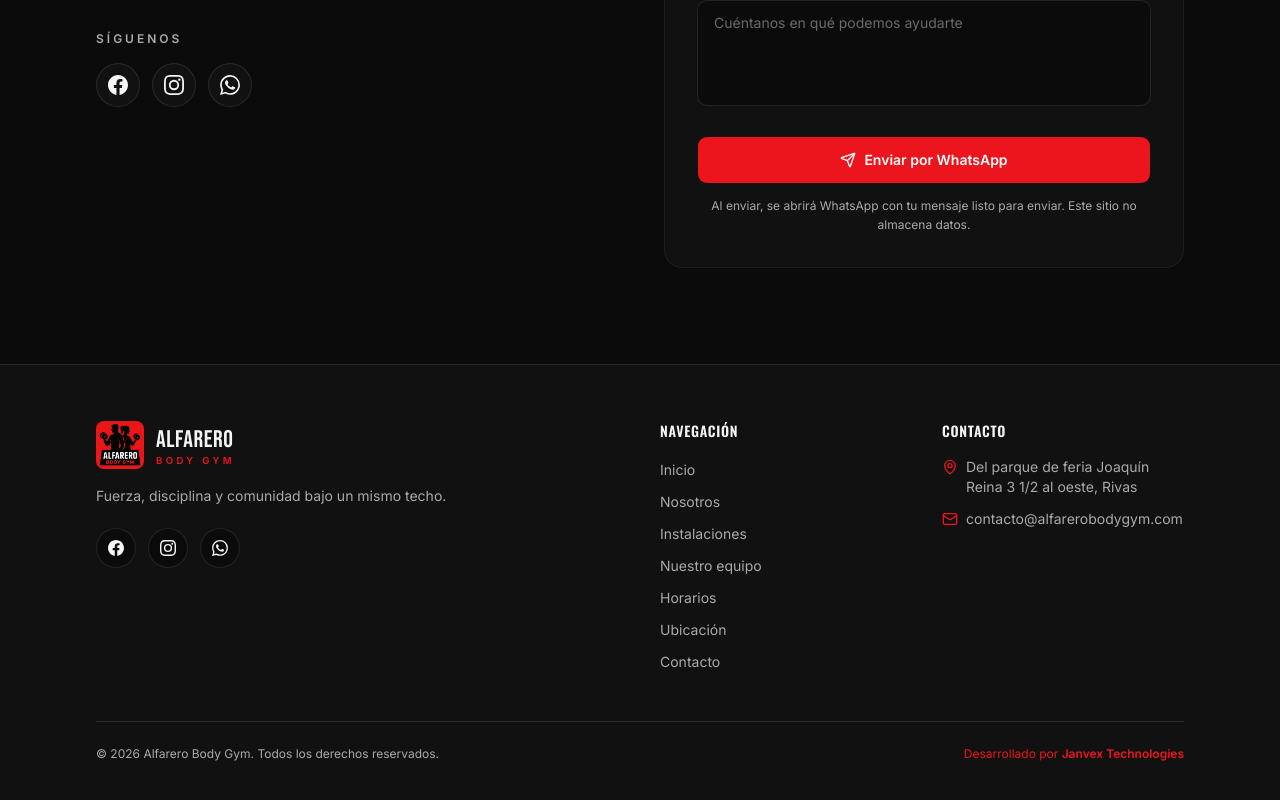
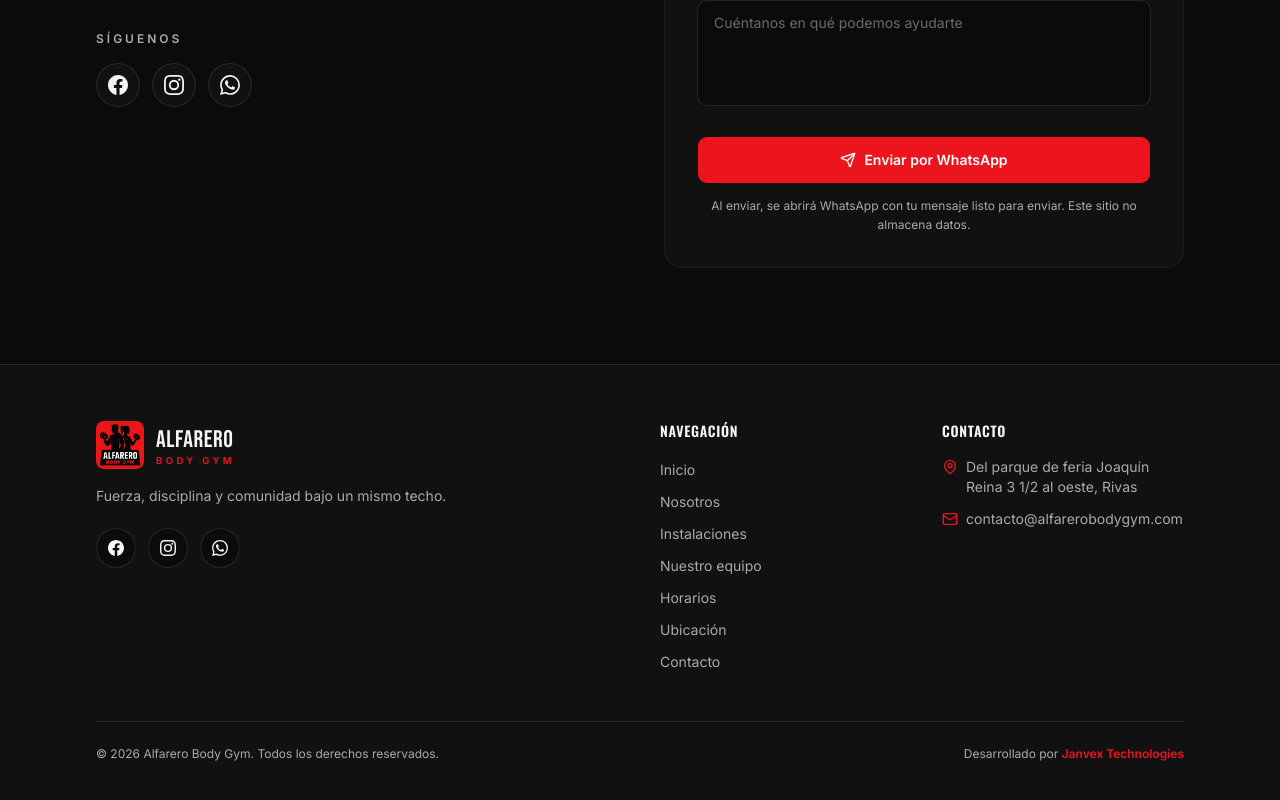
Before and after one commit to janvextechnologies/AlfareroBodyGym, a Next.js app: page / in a window 1280 px wide. Shown: the part 6372-7172 px from the top of the page. Built offline with nearby package versions, Linux system fonts and the light colour scheme; no server answers; the database is empty.

Commit message:
fix: keep footer attribution text neutral

```diff
--- a/src/components/Footer.tsx
+++ b/src/components/Footer.tsx
@@ -95,14 +95,17 @@ export function Footer({ content }: { content: Gym }) {
           <p className="text-xs text-fog">
             © <CurrentYear /> {content.name}. Todos los derechos reservados.
           </p>
+          <p className="text-xs text-fog">
+            Desarrollado por{" "}
             <a
               href="https://www.janvextechnologies.com/es"
               target="_blank"
               rel="noopener noreferrer"
-            className="text-xs text-brand transition-colors hover:text-brand/80"
+              className="font-semibold text-brand transition-colors hover:text-brand/80"
             >
-            Desarrollado por <span className="font-semibold">Janvex Technologies</span>
+              Janvex Technologies
             </a>
+          </p>
         </div>
       </div>
     </footer>
```
Lines whose indentation alone changed are shown as unchanged.
